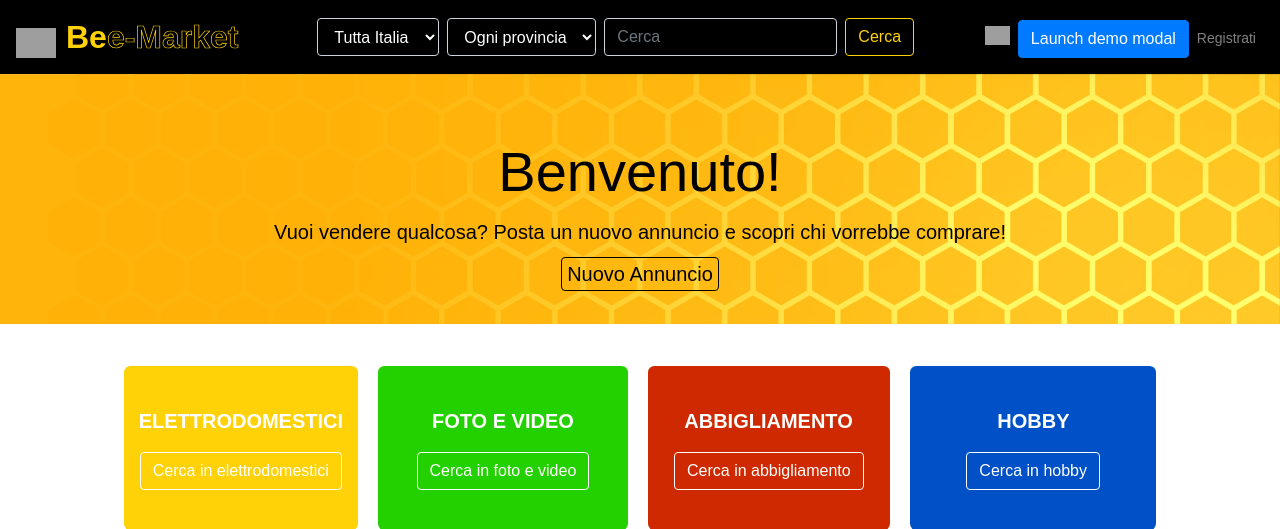
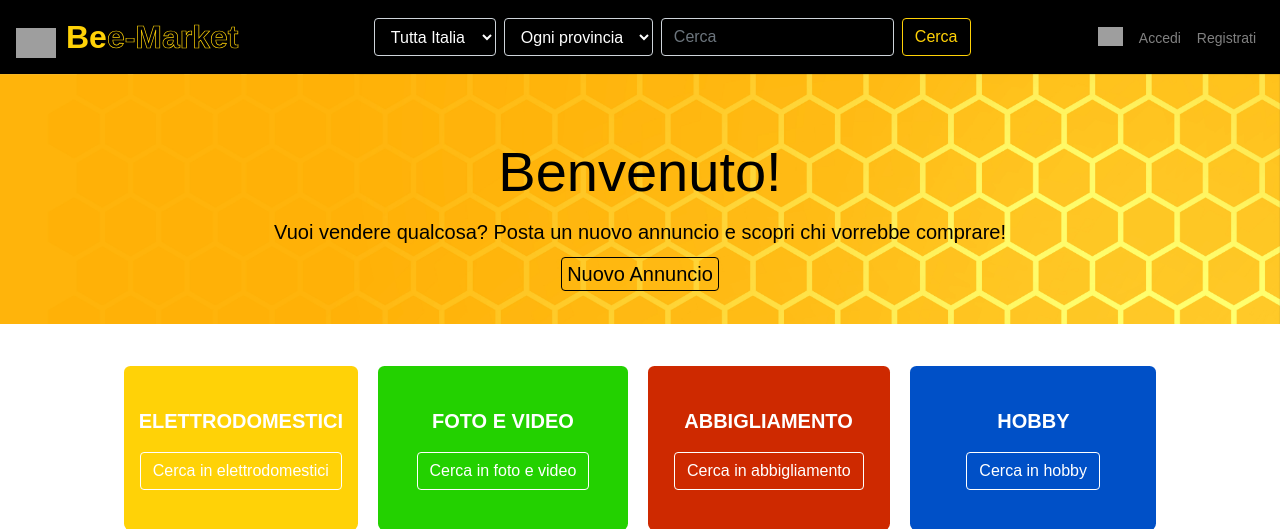
Before and after one commit to lynerist/MercatinoPulci, a PHP site: page / in a window 1280 px wide. Shown: the top 529 px of the page. Run offline with PHP 8.4, Linux system fonts and the light colour scheme; some libraries are stand-ins or nearby versions; grey boxes are pictures that could not be loaded.

Commit message:
AccediRegistrati

```diff
--- a/annuncio.html
+++ b/annuncio.html
@@ -245,7 +245,7 @@
 	<script src="js/jquery-3.5.1.min.js"></script>
 	<script src="js/bootstrap.js"></script>
 	<script src="js/bootstrap.bundle.js"></script>
-	<script src="js/regioneProvincia.js"></script>
+	<script src="js/navbar.js"></script>
 	<script src="js/bottoni.js"></script>
 </body>
 
--- a/css/style.css
+++ b/css/style.css
@@ -379,8 +379,7 @@ button.blu:hover {
     }
 }
 
-ul.navbar-nav :nth-child(2),
-ul.navbar-nav :nth-child(3) {
+.pt-3px {
     padding-top: 3px;
 }
 
@@ -438,3 +437,18 @@ ul.navbar-nav :nth-child(3) {
 
 
 /*modal login/register*/
+
+.md-form{
+    margin-top: 1.5rem;
+    margin-bottom: 1.5rem;
+    display: flex;
+}
+
+.md-form .prefix{
+    font-size: 20px;
+   margin: auto 10px;
+}
+
+/*ul.navbar-nav :nth-child(2), ul.navbar-nav :nth-child(3) {*/
+/*    padding-top: 6px;*/
+/*}*/
--- a/index.html
+++ b/index.html
@@ -12,6 +12,7 @@
     <link rel="shortcut icon" type="image/x-icon" href="img/favicon.ico">
     <link rel="stylesheet" type="text/css" href="css/owl.carousel.min.css">
     <link rel="stylesheet" type="text/css" href="css/owl.theme.default.css">
+    <link rel="stylesheet" type="text/css" href="https://use.fontawesome.com/releases/v5.11.2/css/all.css">
 </head>
 <body>
 <nav class="navbar navbar-expand-lg navbar-dark bg-dark">
@@ -51,16 +52,12 @@
                     <p class="nav-icon-text nav-link">Annunci osservati</p>
                 </a>
             </li>
-            <li class="nav-item">
+            <li class="nav-item pt-3px">
 
 
 
 
-
-                <!-- Button trigger modal -->
-                <button type="button" class="btn btn-primary" data-toggle="modal" data-target="#modalLoginRegister">
-                    Launch demo modal
-                </button>
+                <a class="nav-link pt" href="#0" onclick="accediRegistrati('tabAccedi')">Accedi</a>
 
                 <!-- Modal -->
                 <div class="modal fade show" id="modalLoginRegister" tabindex="-1" role="dialog" aria-modal="true">
@@ -71,12 +68,12 @@
                                 <!-- Pills -->
                                 <ul class="nav nav-justified container">
                                     <li class="nav-item mr-1">
-                                        <a class="nav-link border border-warning border-rounded active show bg-warning" data-toggle="tab"
-                                           href="#modalLoginRegister-login" role="tab" aria-selected="true">Login</a>
+                                        <a id="tabAccedi" class="nav-link border border-warning border-rounded bg-warning" data-toggle="tab"
+                                           href="#modalLoginRegister-login" role="tab" aria-selected="true">Accedi</a>
                                     </li>
                                     <li class="nav-item pt-0">
-                                        <a class="nav-link border border-warning border-rounded bg-warning" data-toggle="tab"
-                                           href="#modalLoginRegister-register" role="tab" aria-selected="false">Register</a>
+                                        <a id="tabRegistrati" class="nav-link border border-warning border-rounded bg-warning" data-toggle="tab"
+                                           href="#modalLoginRegister-register" role="tab" aria-selected="false">Registrati</a>
                                     </li>
                                 </ul>
                                 <!-- Pills -->
@@ -92,20 +89,17 @@
 
                                             <div class="md-form md-outline">
                                                 <i class="fas fa-envelope prefix"></i>
-                                                <input type="email" id="formLoginRegister-email" class="form-control">
-                                                <label data-error="wrong" data-success="right" for="formLoginRegister-email">Your email</label>
+                                                <input type="email" id="formLoginRegister-email" class="form-control" placeholder="E-mail">
+                                                <label data-error="wrong" data-success="right" for="formLoginRegister-email"></label>
                                             </div>
                                             <div class="md-form md-outline">
                                                 <i class="fas fa-lock prefix"></i>
-                                                <input type="password" id="formLoginRegiser-password" class="form-control">
-                                                <label data-error="wrong" data-success="right" for="formLoginRegiser-password">Your
-                                                    password</label>
+                                                <input type="password" id="formLoginRegiser-password" class="form-control" placeholder="Password">
+                                                <label data-error="wrong" data-success="right" for="formLoginRegiser-password"></label>
                                             </div>
 
                                             <div class="text-center mt-4 pt-3">
-                                                <button type="button" class="btn btn-outline-primary mr-1 mb-2 waves-effect waves-light">Forgot
-                                                    password?</button>
-                                                <button type="button" class="btn btn-primary mb-2">Login</button>
+                                                <button type="button" class="btn btn-warning mb-2">Accedi</button>
                                             </div>
 
                                         </form>
@@ -122,46 +116,69 @@
 
                                             <div class="md-form md-outline">
                                                 <i class="fas fa-user prefix"></i>
-                                                <input type="text" id="formLoginRegister-name" class="form-control">
-                                                <label data-error="wrong" data-success="right" for="formLoginRegister-name">Your name</label>
+                                                <input type="text" id="formLoginRegister-name" class="form-control" placeholder="Nome">
+                                                <label data-error="wrong" data-success="right" for="formLoginRegister-name"></label>
                                             </div>
                                             <div class="md-form md-outline">
-                                                <i class="fas fa-pencil-alt prefix"></i>
-                                                <input type="text" id="formLoginRegister-username" class="form-control">
-                                                <label data-error="wrong" data-success="right" for="formLoginRegister-username">Your
-                                                    username</label>
+                                                <i class="fas fa-user-tie    prefix"></i>
+                                                <input type="text" id="formLoginRegister-surname" class="form-control" placeholder="Cognome">
+                                                <label data-error="wrong" data-success="right" for="formLoginRegister-surname"></label>
+                                            </div>
+                                            <div class="md-form md-outline">
+                                                <i class="fas fa-id-card prefix"></i>
+                                                <input type="text" id="formLoginRegister-codiceFiscale" class="form-control" placeholder="Codice Fiscale">
+                                                <label data-error="wrong" data-success="right" for="formLoginRegister-codiceFiscale"></label>
+                                            </div>
+                                            <div class="md-form md-outline">
+                                                <i class="fas fa-map-marked-alt prefix"></i>
+                                                <select name="regione" id="register-regione" class="form-control">
+                                                    <option value="" disabled selected hidden>Regione</option>
+                                                    <option value="Lombardia">Lombardia</option>
+                                                </select>
+                                                <select name="provincia" id="register-provincia" class="form-control">
+                                                    <option value="" disabled selected hidden>Provincia</option>
+                                                    <option value="Milano">Milano</option>
+                                                </select>
+                                                <select name="comune" id="register-comune" class="form-control">
+                                                    <option value="" disabled selected hidden>Comune</option>
+                                                    <option value="Milano">Milano</option>
+                                                </select>
                                             </div>
                                             <div class="md-form md-outline">
                                                 <i class="fas fa-envelope prefix"></i>
-                                                <input type="email" id="formLoginRegister-email-example" class="form-control">
-                                                <label data-error="wrong" data-success="right" for="formLoginRegister-email-example">Your
-                                                    email</label>
+                                                <input type="email" id="formLoginRegister-email-example" class="form-control" placeholder="E-mail">
+                                                <label data-error="wrong" data-success="right" for="formLoginRegister-email-example"></label>
                                             </div>
                                             <div class="md-form md-outline">
                                                 <i class="fas fa-lock prefix"></i>
-                                                <input type="password" id="formLoginRegister-password-example" class="form-control">
-                                                <label data-error="wrong" data-success="right" for="formLoginRegister-password-example">Your
-                                                    password</label>
+                                                <input type="password" id="formLoginRegister-password-example" class="form-control" placeholder="Password">
+                                                <label data-error="wrong" data-success="right" for="formLoginRegister-password-example"></label>
                                             </div>
                                             <div class="md-form md-outline">
                                                 <i class="fas fa-key prefix"></i>
-                                                <input type="password" id="formLoginRegister-password-repeat" class="form-control">
-                                                <label data-error="wrong" data-success="right" for="formLoginRegister-password-repeat">Repeat
-                                                    password</label>
+                                                <input type="password" id="formLoginRegister-password-repeat" class="form-control" placeholder="Repeat Password">
+                                                <label data-error="wrong" data-success="right" for="formLoginRegister-password-repeat"></label>
+                                            </div>
+                                            <div class="md-form md-outline">
+                                                <i class="fas fa-user-tag prefix"></i>
+                                                <select name="tipoAccount" id="tipoAccount" class="form-control">
+                                                    <option value="" disabled selected hidden>Tipologia</option>
+                                                    <option value="acquirente">Acquirente</option>
+                                                    <option value="venditore">Venditore</option>
+                                                    <option value="venditoreAcquirente">Acquirente e venditore</option>
+                                                </select>
                                             </div>
 
-                                            <div class="form-check mt-4 mb-3 pl-0 text-left">
+                                            <div class="form-check mt-4 mb-3 pl-0 text-left d-inline">
                                                 <input type="checkbox" class="form-check-input filled-in" id="formLoginRegister-newsletter"
                                                        name="newsletter">
                                                 <label class="form-check-label small grey-text" for="formLoginRegister-newsletter">
-                                                    I agree to sign up for account notifications and newsletter
+                                                    Confermo la mia iscrizione alla newsletter
                                                 </label>
                                             </div>
 
                                             <div class="text-center">
-                                                <p class="small grey-text mb-4">Lorem ipsum dolor sit amet <a target="_blank" href="#!">Privacy
-                                                    Policy</a>.</p>
-                                                <button type="button" class="btn btn-primary my-2">Sign up</button>
+                                                <button type="button" class="btn btn-warning my-2">Registrati</button>
                                             </div>
 
                                         </form>
@@ -175,8 +192,8 @@
 
                             </div>
                             <div class="modal-footer">
-                                <button type="button" class="btn btn-outline-primary waves-effect waves-light"
-                                        data-dismiss="modal">Close</button>
+                                <button type="button" class="btn btn-outline-warning waves-effect waves-light"
+                                        data-dismiss="modal">Chiudi</button>
                             </div>
                         </div>
                     </div>
@@ -190,8 +207,8 @@
 
 
             </li>
-            <li class="nav-item">
-                <a class="nav-link" href="#">Registrati</a>
+            <li class="nav-item pt-3px">
+               <a class="nav-link pt" href="#0" onclick="accediRegistrati('tabRegistrati')">Registrati</a>
             </li>
         </ul>
     </div>
@@ -588,7 +605,7 @@
 <script src="js/bootstrap.js"></script>
 <script src="js/bootstrap.bundle.js"></script>
 <script src="js/carosello.js"></script>
-<script src="js/regioneProvincia.js"></script>
+<script src="js/navbar.js"></script>
 <script src="js/owl.carousel.js"></script>
 </body>
 </html>
--- a/js/regioneProvincia.js
+++ b/js/navbar.js
@@ -41,3 +41,8 @@ $options4 = $provincia4.find( 'option' );
 $regione4.on( 'change', function() {
 $provincia4.html( $options4.filter( '[value="' + this.value + '"]' ) );
 } ).trigger( 'change' );
+
+function accediRegistrati(id){
+    $("#modalLoginRegister").modal("show");
+    $("#" + id).click();
+}
--- a/operazioni.html
+++ b/operazioni.html
@@ -934,6 +934,6 @@
 <script src="js/jquery-3.5.1.min.js"></script>
 <script src="js/bootstrap.js"></script>
 <script src="js/bootstrap.bundle.js"></script>
-<script src="js/regioneProvincia.js"></script>
+<script src="js/navbar.js"></script>
 </body>
 </html>
--- a/profile.html
+++ b/profile.html
@@ -428,6 +428,6 @@
 <script src="js/jquery-3.5.1.min.js"></script>
 <script src="js/bootstrap.js"></script>
 <script src="js/bootstrap.bundle.js"></script>
-<script src="js/regioneProvincia.js"></script>
+<script src="js/navbar.js"></script>
 </body>
 </html>
--- a/risultati.html
+++ b/risultati.html
@@ -528,7 +528,7 @@
 <script src="js/jquery-3.5.1.min.js"></script>
 <script src="js/bootstrap.js"></script>
 <script src="js/bootstrap.bundle.js"></script>
-<script src="js/regioneProvincia.js"></script>
+<script src="js/navbar.js"></script>
 <script src="js/risultati.js"></script>
 
 
--- a/watched.html
+++ b/watched.html
@@ -255,7 +255,7 @@
     <script src="js/jquery-3.5.1.min.js"></script>
     <script src="js/bootstrap.js"></script>
     <script src="js/bootstrap.bundle.js"></script>
-    <script src="js/regioneProvincia.js"></script>
+    <script src="js/navbar.js"></script>
     <script src="js/bottoni.js"></script>
 </body>
 
```
